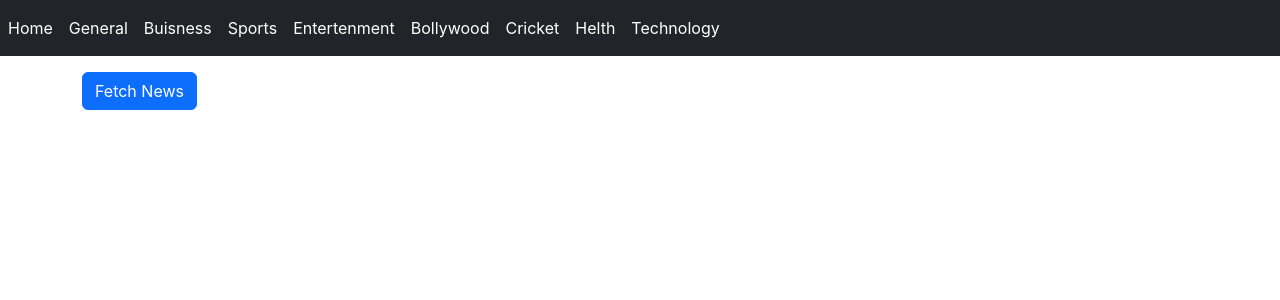
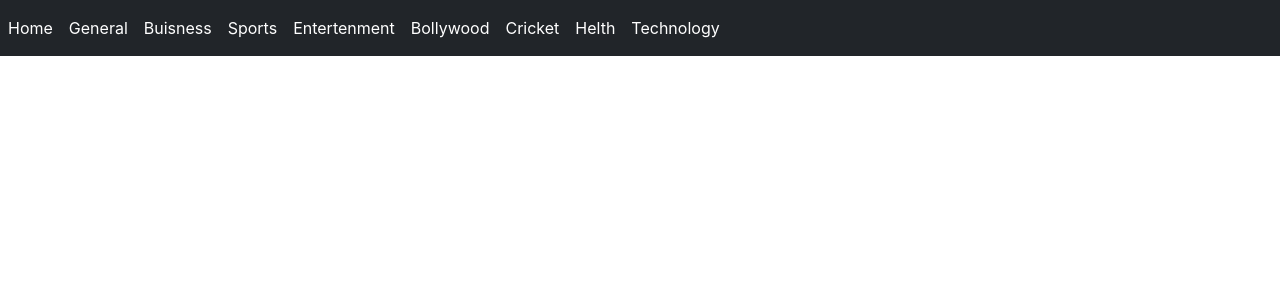
Before and after one commit to takeshwar13/news-portal, a React (Create React App) app: page / in a window 1280 px wide. Shown: the top 300 px of the page. Built offline with nearby package versions, Linux system fonts and the light colour scheme.

Commit message:
Set path for home and navbar components using react-router-dom

```diff
--- a/src/App.js
+++ b/src/App.js
@@ -1,11 +1,14 @@
-import FetchNews from "./Component/FetchNews";
+import { Routes, Route } from "react-router-dom";
 import Navbar from "./Navbar/Navbar";
+import Home from "./Pages/Home";
 
 function App() {
   return (
     <div className="App">
-      <Navbar />
-      <FetchNews />
+      <Routes>
+        <Route path="/" element={<Navbar />} />
+        <Route path="/home" element={<Home />} />
+      </Routes>
     </div>
   );
 }
```
